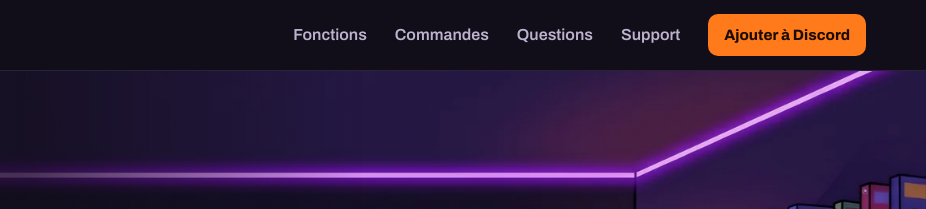
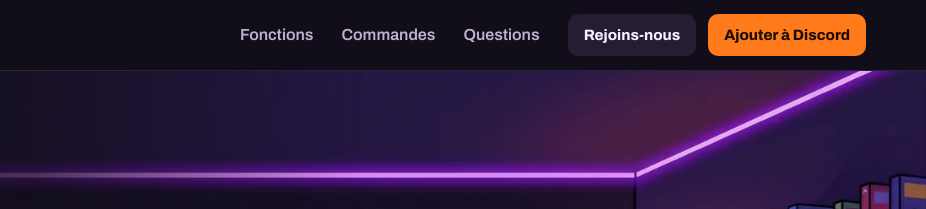
Before and after one commit to Dodo9855/LaSquad, a plain HTML site: page index.html in a window 1280 px wide. Shown: the top 209 px of the page, 354-1280 px from the left. Drawn offline with Linux system fonts and the light colour scheme.

Commit message:
Mise à jour du site (2026-11-14)

```diff
--- a/index.html
+++ b/index.html
@@ -33,7 +33,7 @@
         <a class="hide-mobile" href="#fonctions">Fonctions</a>
         <a class="hide-mobile" href="#commandes">Commandes</a>
         <a class="hide-mobile" href="#questions">Questions</a>
-        <a class="hide-mobile" href="https://discord.gg/kfkbDfQN4k" target="_blank" rel="noopener">Support</a>
+        <a class="btn small ghost join" href="https://discord.gg/kfkbDfQN4k" target="_blank" rel="noopener">Rejoins-nous</a>
         <!-- Remplace l'identifiant si tu changes d'application Discord -->
         <a class="btn small" href="https://discord.com/oauth2/authorize?client_id=1562905950069727302&amp;scope=bot+applications.commands&amp;permissions=19456">Ajouter à Discord</a>
       </nav>
--- a/style.css
+++ b/style.css
@@ -72,6 +72,7 @@ header.top .wrap { display: flex; justify-content: space-between; align-items: c
 .logo { display: flex; gap: 12px; align-items: center; font-weight: 850; font-size: 22px; font-stretch: 112%; }
 .logo img { width: 40px; height: 40px; }
 nav { display: flex; gap: 28px; align-items: center; font-size: 16px; font-weight: 600; color: var(--muted); }
+nav .btn + .btn { margin-left: -16px; }  /* « Rejoins-nous » et « Ajouter à Discord » côte à côte */
 nav a:not(.btn) { position: relative; transition: color .2s; }
 nav a:not(.btn)::after { content: ""; position: absolute; left: 0; right: 0; bottom: -4px; height: 2px; background: var(--orange); border-radius: 2px; transform: scaleX(0); transition: transform .25s ease; }
 nav a:not(.btn):hover { color: var(--text); }
@@ -358,3 +359,6 @@ footer { position: relative; margin-top: 120px; border-top: 1px solid var(--line
   html { scroll-behavior: auto; }
   *, *::before, *::after { transition: none !important; }
 }
+
+/* « Rejoins-nous » : caché seulement sur les petits téléphones, où il ne tient pas à côté de « Ajouter à Discord » */
+@media (max-width: 520px) { nav a.join { display: none; } }
```
